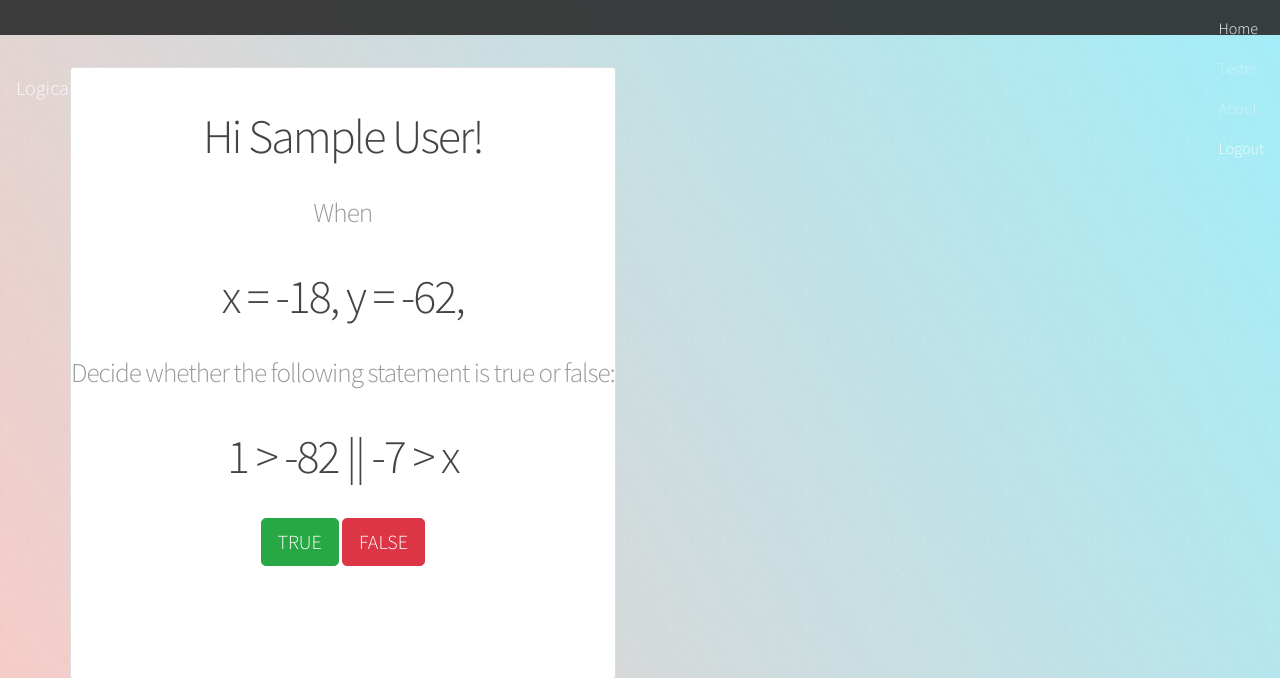
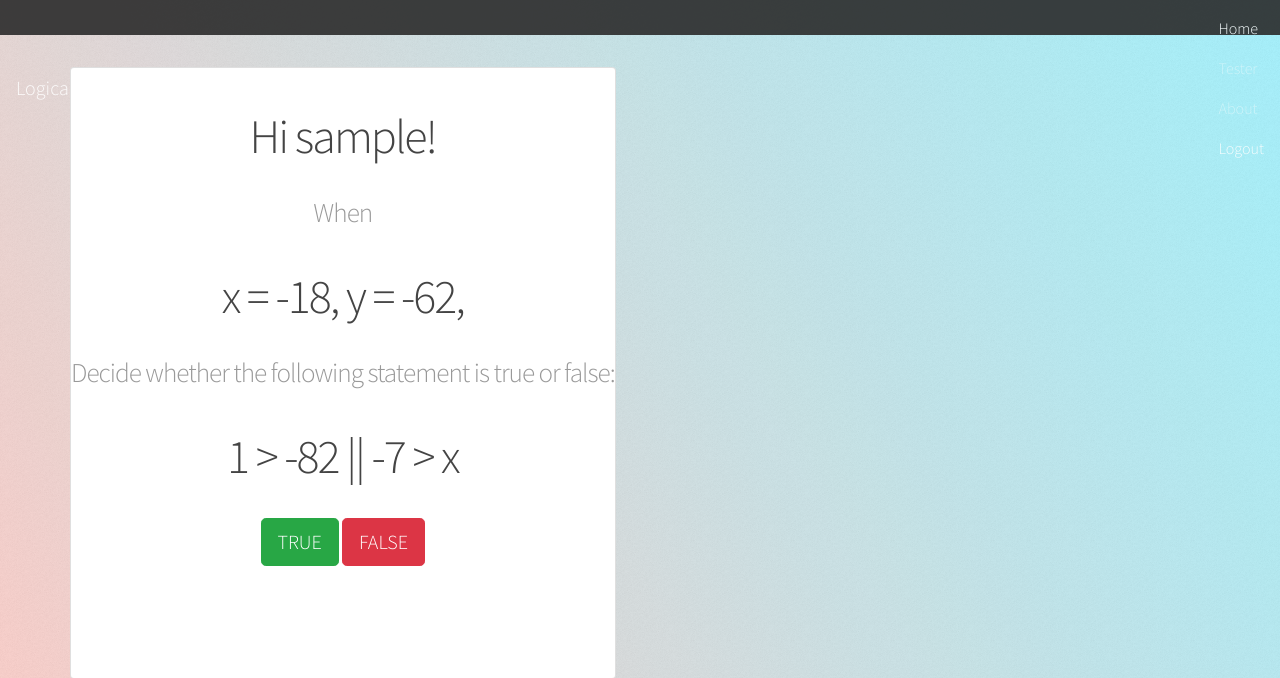
Before and after one commit to sandspider2234/Logic_Trainer, a Flask app: page / in a window 1280 px wide. Shown: the top 678 px of the page. Run offline with Flask 2, Linux system fonts and the light colour scheme; the visitor is signed in with stand-in values (Sample User, id 1); data that the repository does not hold is empty; some libraries are stand-ins or nearby versions.

Commit message:
Fixed typo in home.html.

```diff
--- a/templates/home.html
+++ b/templates/home.html
@@ -22,7 +22,7 @@
 
 {% block content %}
 {% if current_user.is_authenticated %}
-	<h2>Hi {{current_user.name }}!</h2>
+	<h2>Hi {{current_user.username }}!</h2>
 {% endif %}
 <h3>When</h3>
 <h2>x = {{ x_value }}, y = {{ y_value }},</h2>
```
